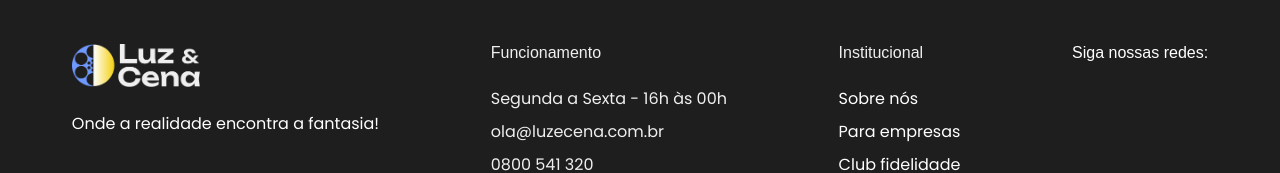
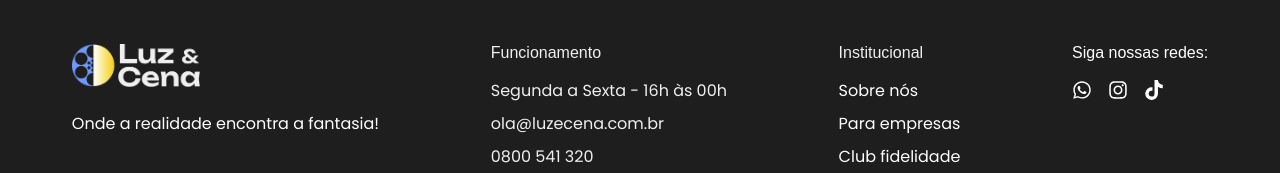
Before and after one commit to marcosprofile/luz-e-cena, a React (Vite) app: page / in a window 1280 px wide. Shown: the part 3399-3572 px from the top of the page. Built offline with nearby package versions, Linux system fonts and the light colour scheme; data requests are answered from the project's data file; a web font is replaced by a local one.

Commit message:
feat: update footer (redes icons)

```diff
--- a/src/components/Footer/Footer.module.css
+++ b/src/components/Footer/Footer.module.css
@@ -32,16 +32,22 @@ footer {
 }
 
 .funcionamento,
-.institucional,
-.redes {
+.institucional {
   display: flex;
   flex-direction: column;
   gap: var(--gap-xs);
   color: var(--cinza-claro);
 }
 
+.redes {
+  display: flex;
+  gap: var(--gap-s);
+  padding: var(--padding-xs) 0;
+  font-size: var(--font-size-m);
+}
+
 .titulo {
-  margin: 0 0 1rem 0;
+  margin: 0 0 .5rem 0;
   font-family: var(--fonte-titulo);
   font-weight: 400;
 }
@@ -54,17 +60,6 @@ footer {
 .ancora:hover {
   color: var(--branco);
   transform: scale(1.1);
-}
-
-.icones {
-  display: flex;
-  gap: var(--gap-xs);
-  color: var(--azul);
-  font-size: var(--font-size-m);
-}
-
-.icone {
-  color: var(--azul);
 }
 
 .desenvolvimento {
--- a/src/components/Footer/FooterRedes.tsx
+++ b/src/components/Footer/FooterRedes.tsx
@@ -1,10 +1,22 @@
+import { FaInstagram, FaTiktok, FaWhatsapp } from 'react-icons/fa6'
 import styles from './Footer.module.css'
+import Link from '../Link'
 
 const FooterRedes = () => {
   return (
     <div>
       <h4 className={styles.titulo}>Siga nossas redes:</h4>
-
+      <div className={styles.redes}>
+        <Link variant="branco">
+          <FaWhatsapp />
+        </Link>
+        <Link variant="branco">
+          <FaInstagram />
+        </Link>
+        <Link variant="branco">
+          <FaTiktok />
+        </Link>
+      </div>
     </div>
   )
 }
--- a/src/components/Link/Link.module.css
+++ b/src/components/Link/Link.module.css
@@ -1,4 +1,5 @@
 .link {
+  cursor: pointer;
   text-decoration: none;
   transition: all .2s ease;
 
```
